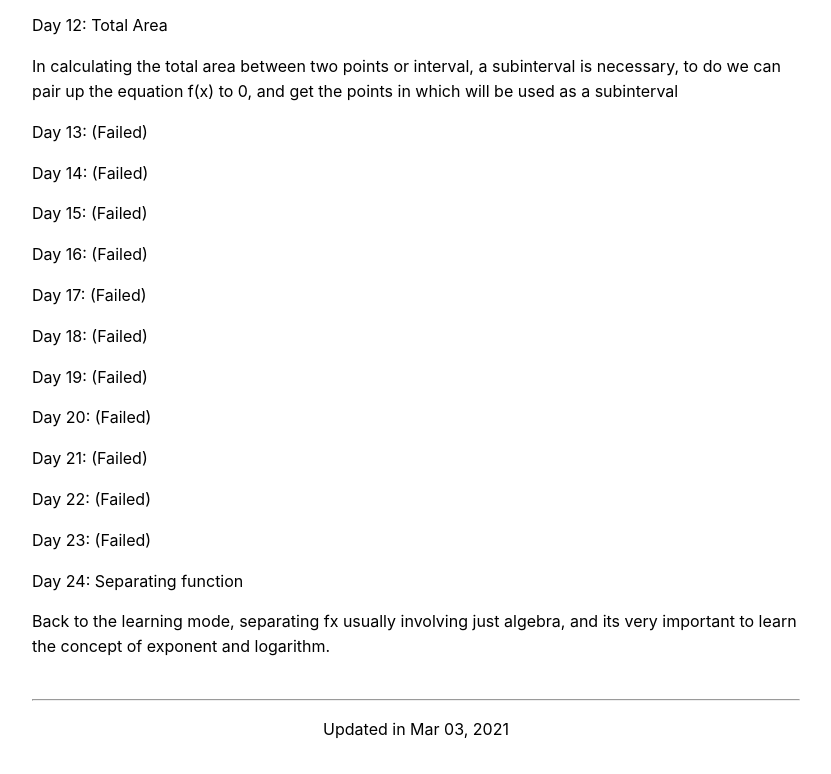
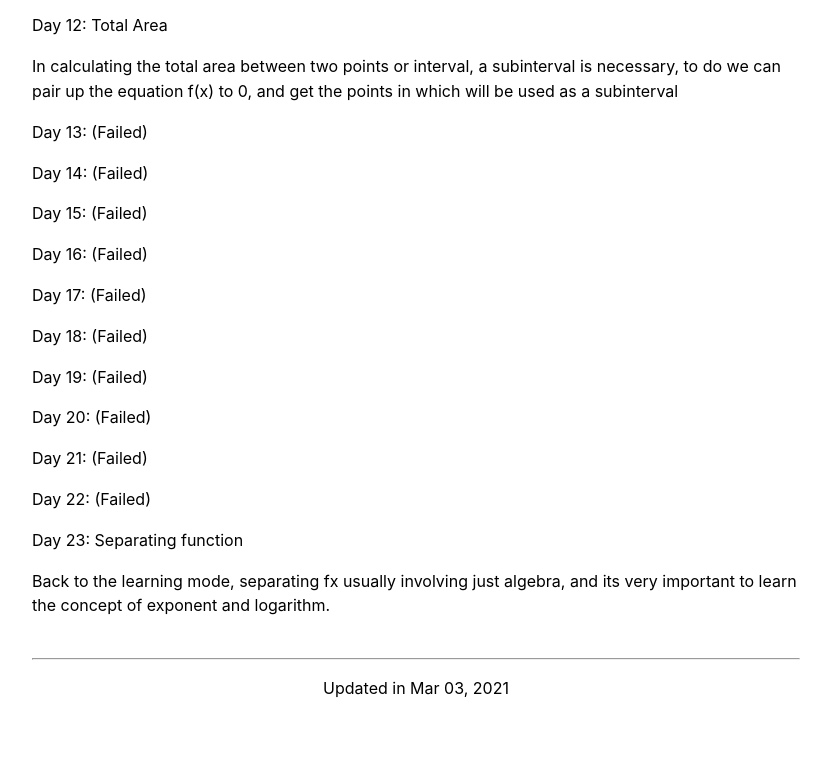
Before and after one commit to nonwiz0/chanrose, a plain HTML site: page pages/calculusChallenge.html in a window 1280 px wide. Shown: the part 1589-2363 px from the top of the page, without its empty margins (224-1055 px from the left). After the commit the page ends 2322 px from the top, so only its background shows below. Drawn offline with Linux system fonts and the light colour scheme.

Commit message:
update day 23

```diff
--- a/pages/calculusChallenge.html
+++ b/pages/calculusChallenge.html
@@ -109,8 +109,7 @@
       <p>Day 20: (Failed)</p>
       <p>Day 21: (Failed)</p>
       <p>Day 22: (Failed)</p>
-      <p>Day 23: (Failed)</p>
-      <p>Day 24: Separating function</p>
+      <p>Day 23: Separating function</p>
       <p>
         Back to the learning mode, separating fx usually involving just algebra,
         and its very important to learn the concept of exponent and logarithm.
```
